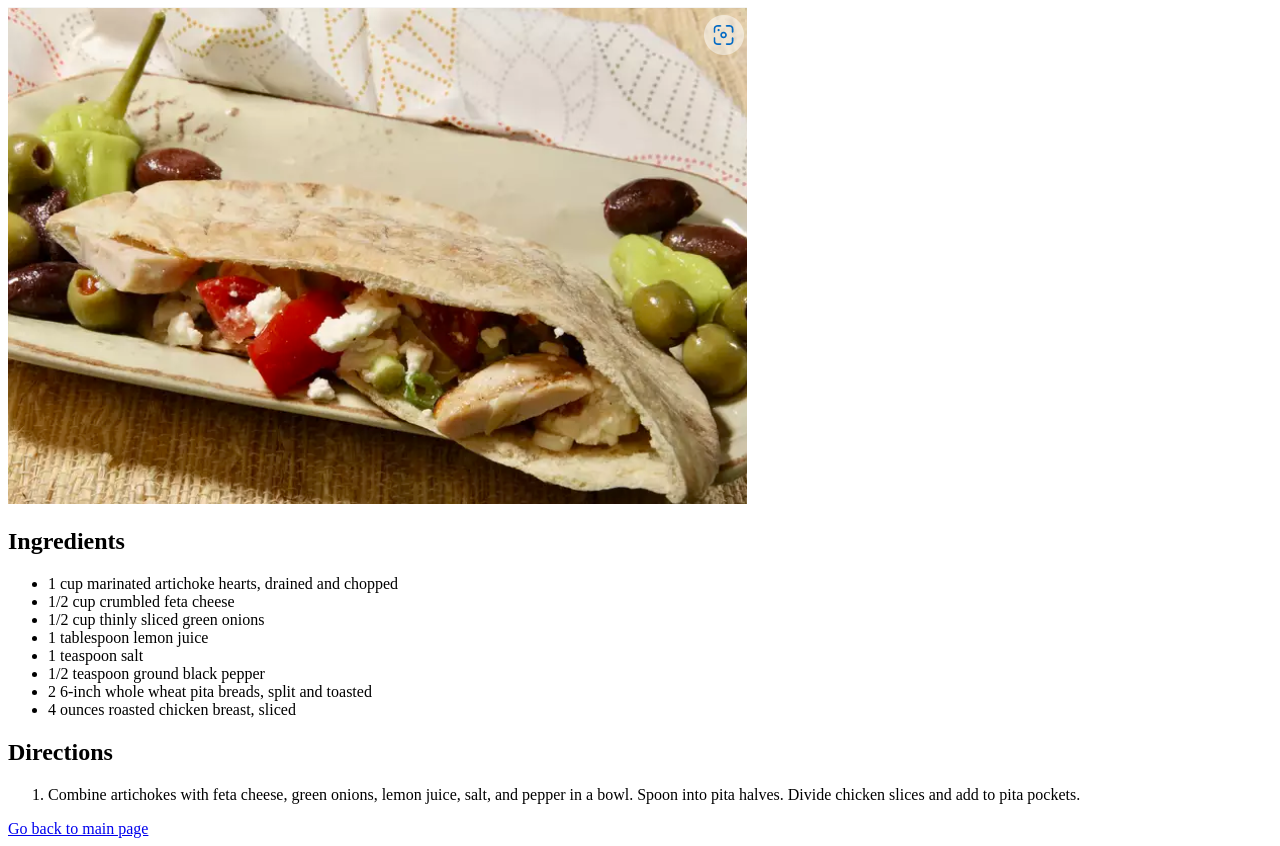
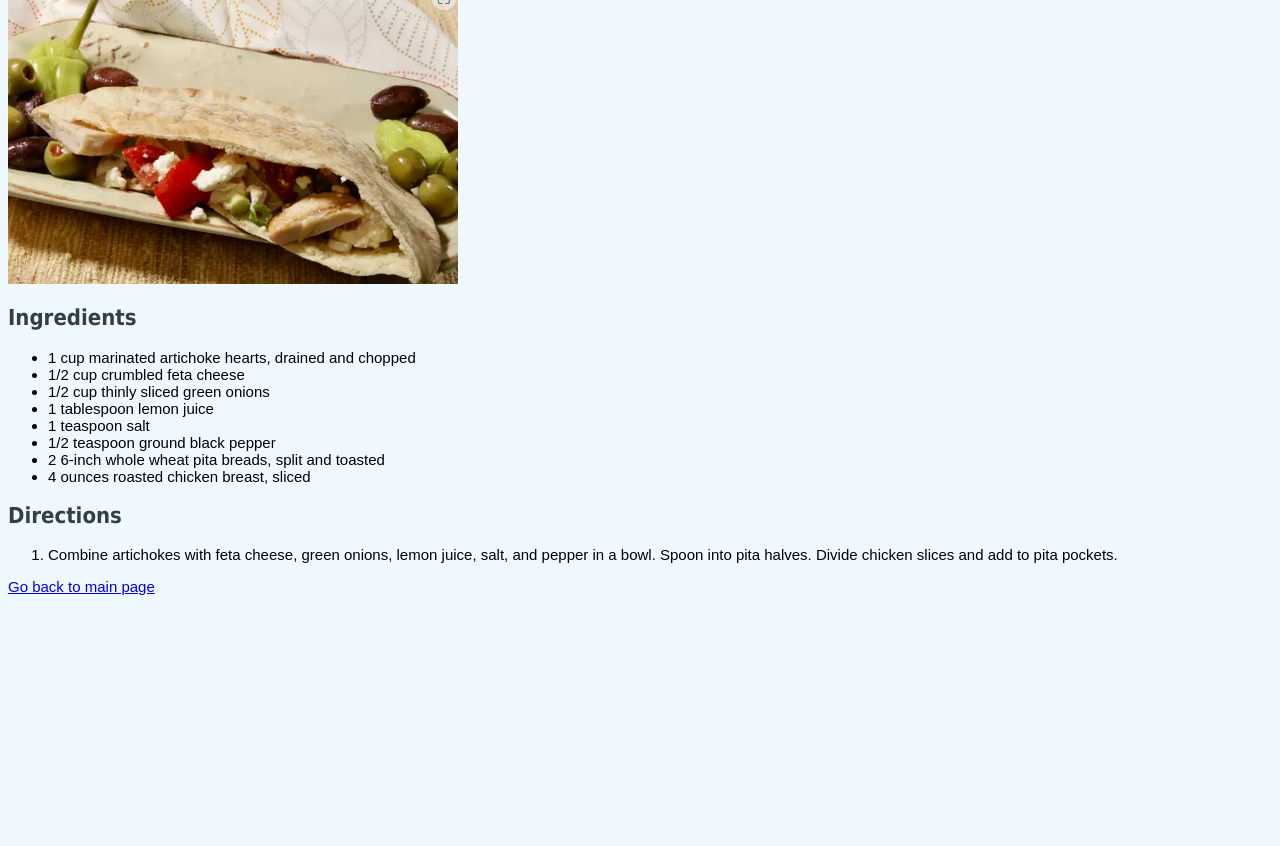
Before and after one commit to elyanah-aco/odinproject, a plain HTML site: page html_foundations/recipes/chicken_pitas.html in a window 1280 px wide. Shown: the part 73-919 px from the top of the page. After the commit the page ends 800 px from the top, so only its background shows below. Drawn offline with Linux system fonts and the light colour scheme.

Commit message:
Add CSS stylesheets

```diff
--- a/html_foundations/recipes/chicken_pitas.html
+++ b/html_foundations/recipes/chicken_pitas.html
@@ -2,13 +2,14 @@
 <html lang = 'en'>
     <head>
         <meta charset = 'utf-8'>
+        <link rel = 'stylesheet' href = 'styles.css'>
         <title> Mediterranean Chicken Pitas</title>
     </head>
 
     <body>
-        <h1>Mediterranean Chicken Pitas</h1>
+        <h1 class = 'title'>Mediterranean Chicken Pitas</h1>
         <img src = 'images/chicken_pitas.png'>
-        <h2>Ingredients</h2>
+        <h2 class = 'title'>Ingredients</h2>
         <ul>
             <li> 1 cup marinated artichoke hearts,
                 drained and chopped
@@ -23,7 +24,7 @@
             </li>
             <li> 4 ounces roasted chicken breast, sliced</li>
         </ul>
-        <h2>Directions</h2>
+        <h2 class = 'title'>Directions</h2>
         <ol>
             <li><p>
             Combine artichokes with feta cheese, green onions, lemon juice,
--- /dev/null
+++ b/html_foundations/recipes/styles.css
@@ -0,0 +1,24 @@
+/* styles.css */
+
+/* Class selectors */
+
+.title {
+    font-weight: bold;
+    font-family: 'Tahoma';
+    font-size: 22px;
+    color: #333f48;
+}
+
+
+/* Type selectors */
+
+body {
+    font-family: sans-serif;
+    font-size: 15px;
+    background-color: aliceblue;
+}
+
+img {
+    height: auto;
+    width: 450px;
+}
--- /dev/null
+++ b/html_foundations/styles.css
@@ -0,0 +1,27 @@
+/* styles.css */
+
+/* Class selectors */
+
+.title {
+    margin: 30px;
+    font-weight: bold;
+    font-family: 'Tahoma';
+    font-size: 25px;
+    color: #333f48;
+}
+
+
+/* Type selectors */
+
+
+body {
+    padding: 6px;
+    font-family: sans-serif;
+    font-size: 15px;
+    background-color: aliceblue;
+}
+
+img {
+    height: auto;
+    width: 450px;
+}
```
Also changed, not shown: html_foundations/index.html (+2 -1 lines), html_foundations/recipes/watergate_salad.html (+4 -3 lines), html_foundations/recipes/zucchini_blossoms.html (+4 -3 lines).
